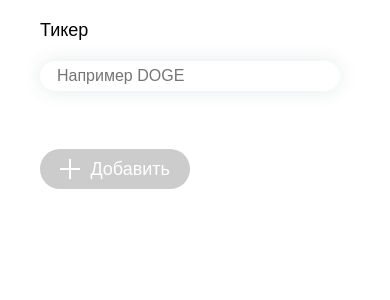
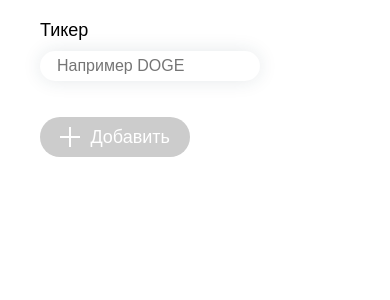
Before and after one commit to wukapHo/cryptonomicon, a Vue app: page / in a window 390 px wide. Shown: the top 300 px of the page. Built offline with nearby package versions, Linux system fonts and the light colour scheme; no server answers.

Commit message:
feat: add adaptivity for AddTicker component

```diff
--- a/src/components/AddTicker.vue
+++ b/src/components/AddTicker.vue
@@ -81,13 +81,17 @@ export default {
   flex-direction: column;
   gap: 20px;
 
+  @media (max-width: 768px) {
+    gap: 10px;
+  }
+
   &__label {
     font-size: 18px;
   }
 
   &__input {
     height: 30px;
-    width: 300px;
+    width: 220px;
     padding: 0 15px;
     border: 2px solid transparent;
     outline: none;
@@ -103,6 +107,10 @@ export default {
   &__error {
     color: #fa2020;
     opacity: 0;
+
+    @media (max-width: 768px) {
+      font-size: 14px;
+    }
 
     &--active {
       opacity: 1;
```
